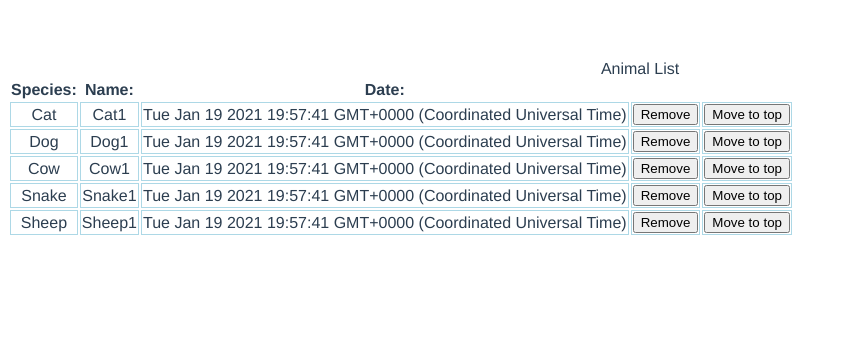
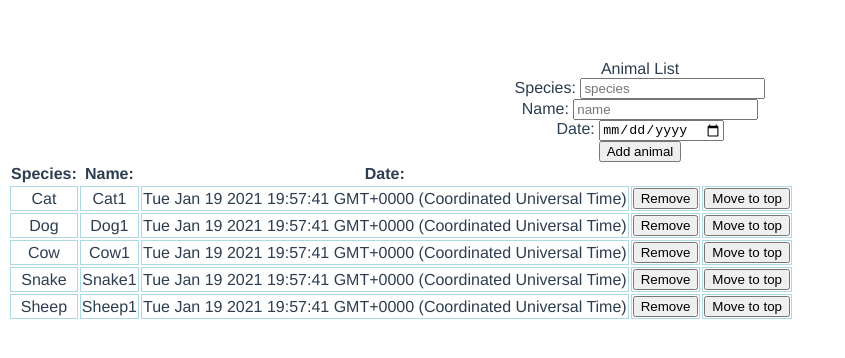
Before and after one commit to kershme-tukelio/VueJS-Zoo, a Vue app: page / in a window 1280 px wide. Shown: the top 358 px of the page, without its empty margins (0-845 px from the left). Built offline with nearby package versions, Linux system fonts and the light colour scheme.

Commit message:
Objective 5 complete

```diff
--- /dev/null
+++ b/src/components/AnimalForm.vue
@@ -0,0 +1,40 @@
+<template>
+    <form @submit.prevent="onSubmit">
+        <label for="species">Species: </label>
+        <input v-model="species" id="species" type="text" placeholder="species"><br/>
+
+        <label for="name">Name: </label>
+        <input v-model="name" id="name" type="text" placeholder="name"><br/>
+
+        <label for="date">Date: </label>
+        <input v-model="date" id="date" type="date" placeholder="Date of birth"><br/>
+
+        <button type="submit">Add animal</button>
+    </form>
+</template>
+
+<script>
+export default {
+    name: "AnimalForm",
+    data() {
+        return {
+            species: "",
+            name: "",
+            date: ""
+        }
+    },
+    methods: {
+        onSubmit() {
+            this.$emit('add-animal', {
+                species: this.species,
+                name: this.name,
+                date: new Date(this.date)
+            })
+        }
+    }
+}
+</script>
+
+<style>
+
+</style>
--- a/src/components/AnimalList.vue
+++ b/src/components/AnimalList.vue
@@ -1,6 +1,7 @@
 <template>
     <div>
         Animal List
+        <animal-form @add-animal="addAnimal"></animal-form>
         <table>
             <tr>
                 <th>Species: </th>
@@ -19,8 +20,13 @@
 </template>
 
 <script>
+import AnimalForm from './AnimalForm.vue';
+
 export default {
     name: "AnimalList",
+    components: {
+        AnimalForm
+    },
     data() {
         return {
         animals: [
@@ -61,6 +67,9 @@ export default {
             this.removeAnimal(indexToMove);
             this.animals.unshift(animalToMove);
             console.log(this.animals);
+        },
+        addAnimal(newAnimal) {
+            this.animals.push(newAnimal);
         }
     }
 }
```
